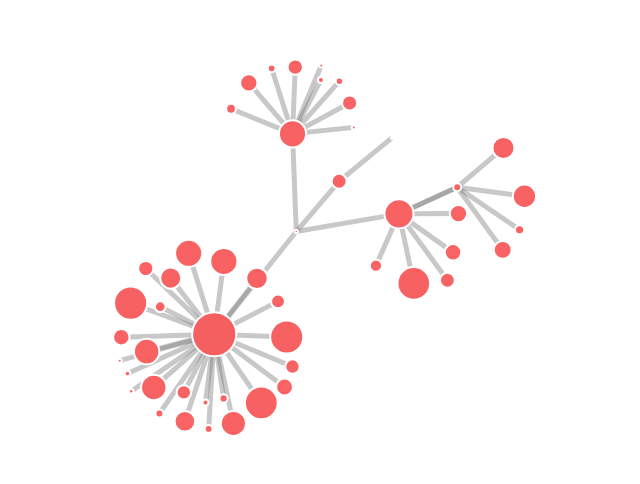
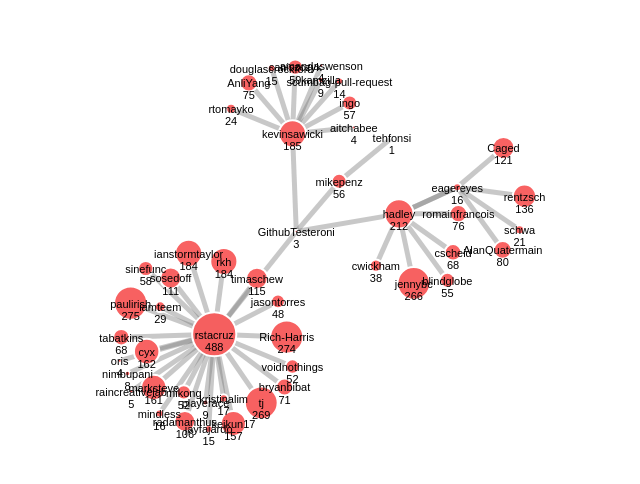
Before and after one commit to TobiasHallen/GitHub_Analytics, a plain HTML site: page GitHub Analytics/js/index.html in a window 1280 px wide. Shown: the part 130-614 px from the top of the page, without its empty margins (349-989 px from the left). Drawn offline with nearby package versions, Linux system fonts and the light colour scheme.

Commit message:
Got Labels working

```diff
--- a/GitHub Analytics/js/index.html
+++ b/GitHub Analytics/js/index.html
@@ -94,6 +94,29 @@ function drawGraph() {
         .on("drag", dragged)
         .on("end", dragended));
 
+	var loginLabel = graphGroup.selectAll(".login")
+      .data(drawGraph.users)
+      .enter().append("text")
+      .attr("class", "login")
+	  .attr("font-family", "sans-serif")
+      .attr("dx", function(d) {return 0;})
+      .attr("dy", ".4em")
+      .attr("font-size", 11)
+      .style("fill", "#0")
+	  .style("text-anchor", "middle")
+      .text(function(d) {return d.login;});
+
+    var repoLabel = graphGroup.selectAll(".repos")
+      .data(drawGraph.users)
+      .enter().append("text")
+      .attr("class", "repos")
+	  .attr("font-family", "sans-serif")
+      .attr("dx", function(d) {0;})
+      .attr("dy", "1.5em")
+      .attr("font-size", 11)
+	  .style("text-anchor", "middle")
+      .style("fill", "#0")
+      .text(function(d) {return d.repos;});
 
     simulation
       .nodes(drawGraph.users)
@@ -118,6 +141,12 @@ function drawGraph() {
         .attr("y1", function(d) { return d.source.y; })
         .attr("x2", function(d) { return d.target.x; })
         .attr("y2", function(d) { return d.target.y; });
+
+      loginLabel.attr("x", function(d) {return d.x;})
+        .attr("y", function(d) {return d.y;});
+
+      repoLabel.attr("x", function(d) {return d.x;})
+        .attr("y", function(d) {return d.y;});
     };
 
 	function dragstarted(d) {
@@ -137,8 +166,6 @@ function drawGraph() {
 	  d.fy = null;
 };
 
-
-
   });
 }
 </script>
```
